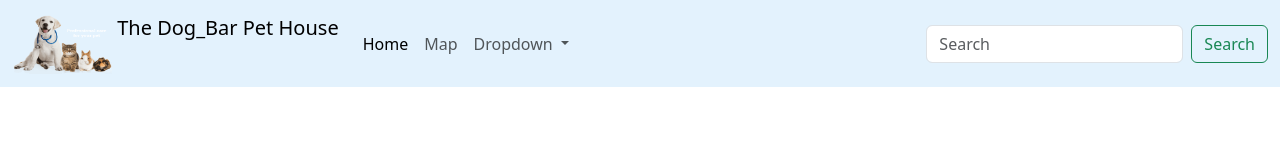
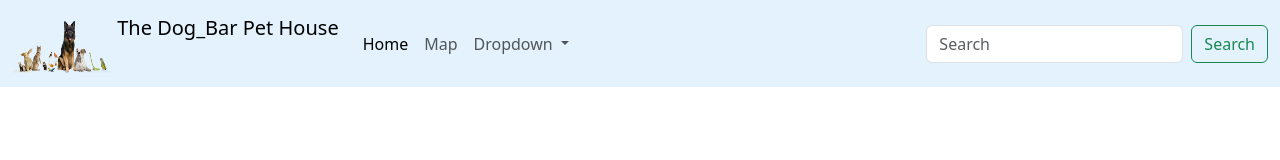
Before and after one commit to AnupBayaskar/dogbar.github.io, a plain HTML site: page index.html in a window 1280 px wide. Drawn offline with nearby package versions, Linux system fonts and the light colour scheme.

Commit message:
first commite

```diff
--- a/index.html
+++ b/index.html
@@ -11,7 +11,7 @@
 <body>
   <nav class="navbar navbar-expand-lg"class="navbar" style="background-color: #e3f2fd;">
     <div class="container-fluid">
-      <a class="navbar-brand" href="#"><img src="/img/pngwing.com (2).png" alt="logo"  alt="Logo" width="100" height="60" class="d-inline-block align-text-top"> The Dog_Bar Pet House
+      <a class="navbar-brand" href="#"><img src="/img/favpng_dog-cat-pet-sitting-pet-shop.png" alt="logo"  alt="Logo" width="100" height="60" class="d-inline-block align-text-top"> The Dog_Bar Pet House
         </a>
       <button class="navbar-toggler" type="button" data-bs-toggle="collapse" data-bs-target="#navbarSupportedContent" aria-controls="navbarSupportedContent" aria-expanded="false" aria-label="Toggle navigation">
         <span class="navbar-toggler-icon"></span>
```
Also changed, not shown: 2 other files.
